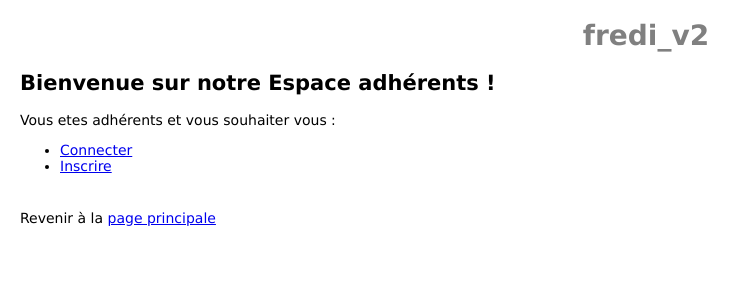
After one commit to aboubea/FREDI, a PHP site: page /page1.php in a window 1280 px wide. The commit adds this page. Shown: the top 300 px of the page, without its empty margins (0-750 px from the left). Run offline with PHP 8.4, Linux system fonts and the light colour scheme.

Commit message:
page connexion et inscription   -> index OK   -> page 1 OK

```diff
--- /dev/null
+++ b/fredi_v2/page1.php
@@ -0,0 +1,31 @@
+<?php
+//
+// PPE Projet FREDI
+//
+include 'src/config/init.php';
+?>
+
+<!DOCTYPE html>
+<html>
+<head>
+<meta charset="UTF-8">
+<title><?php echo APPLINAME ; ?></title>
+<link rel="stylesheet" type="text/css" href="src/css/styles.css" />
+</head>
+<body>
+<h1><?php echo APPLINAME ; ?></h1>
+
+<h2>Bienvenue sur notre Espace adhérents !</h2>
+
+<p>Vous etes adhérents et vous souhaiter vous : </p>
+<ul>
+  <li><a href ="login.php">Connecter</a></li>
+<li><a href="register.php">Inscrire</a></li>
+</ul>
+</br>
+<p>Revenir à la <a href="index.php">page principale</a></p>
+
+
+
+</body>
+</html>
--- /dev/null
+++ b/fredi_v2/src/css/styles.css
@@ -0,0 +1,65 @@
+@charset "utf-8";
+/* Template CSS */
+
+html {
+  font-family: Verdana, Geneva, sans-serif;
+  font-size : 14px;
+}
+
+h1 {
+  text-align:center;
+  color:grey;
+}
+
+p {
+  margin-top: 6px;
+  margin-bottom: 4px;
+}
+
+table, th, td {
+  border-style: solid;
+  border-width: 1px;
+  border-color: black;
+  border-collapse: collapse;
+}
+
+body {
+  margin-left:20px;
+}
+
+label, input {
+  display : block;
+  padding : 5px;
+}
+
+th,td {
+  font-family: Verdana, Geneva, sans-serif;
+  font-size : 14px;
+  padding: 5px;
+  text-align:center;
+}
+
+th {
+   background-color: grey;
+   color: white;
+}
+
+td {
+   background-color: white;
+   color: black;
+}
+
+.commande {
+  color: blue;
+  font-weight: bold;
+}
+
+.erreur {
+  color: red;
+  font-weight: bold;
+}
+
+.reponse {
+  color: green;
+  font-weight: bold;
+}
```
Also changed, not shown: fredi_v2/index.php (+27 -5 lines).
